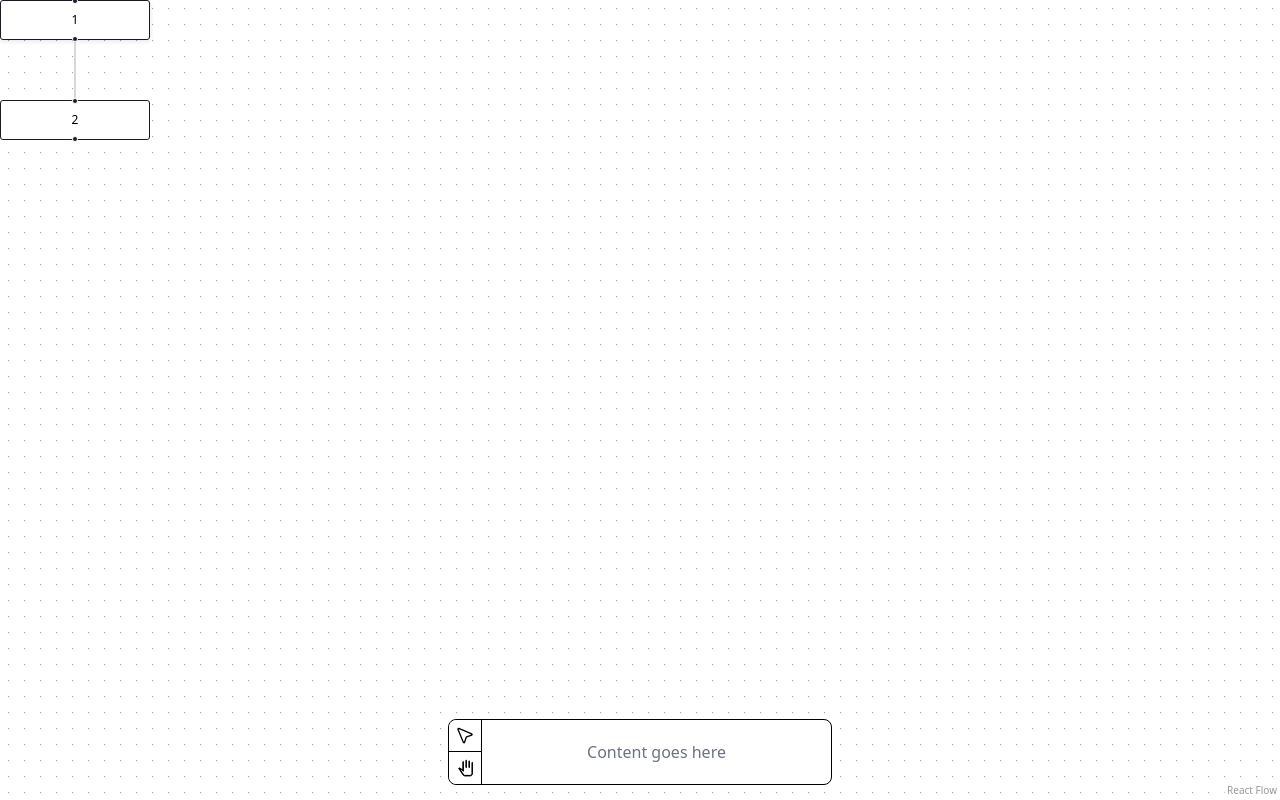
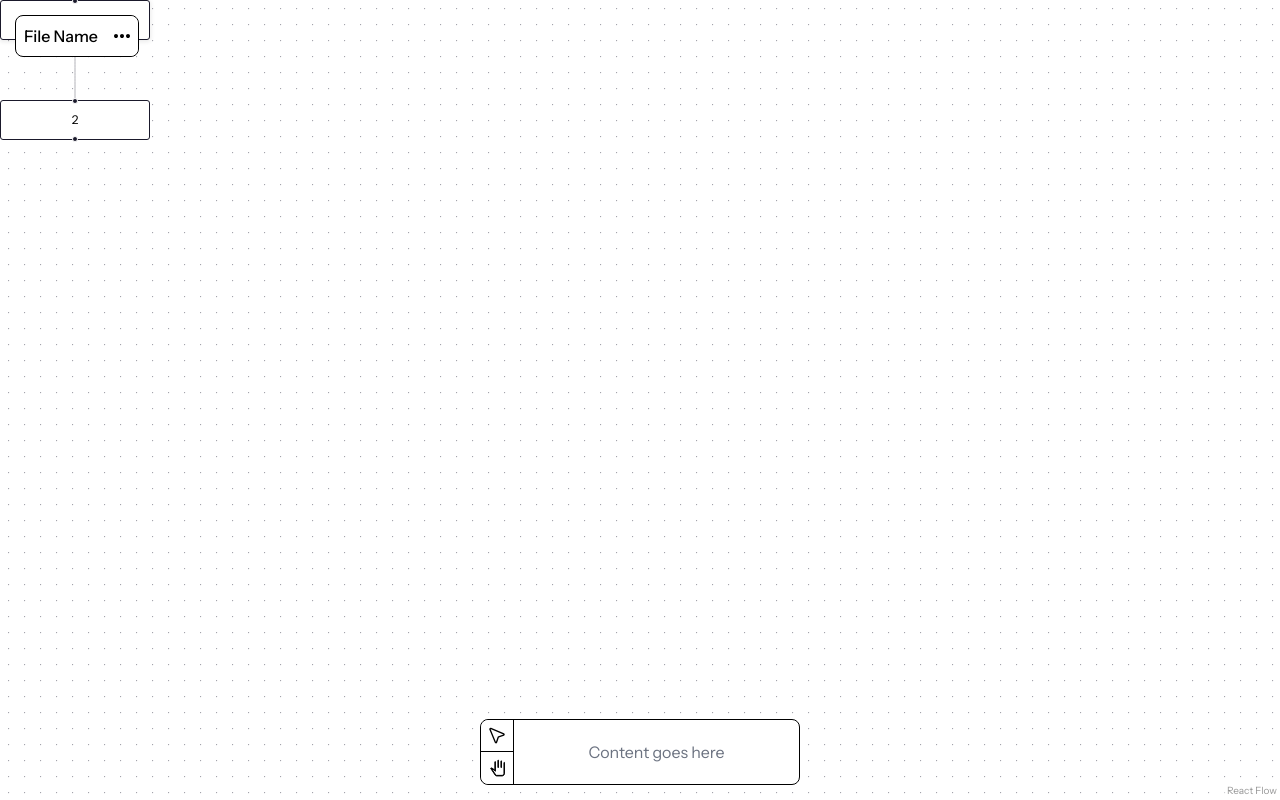
Before and after one commit to aiclub-cl/BNA-Vis, a Next.js app: page / in a window 1280 px wide. Built offline with nearby package versions, Linux system fonts and the light colour scheme.

Commit message:
added export options on the top-left side

```diff
--- a/app/components/Bar.tsx
+++ b/app/components/Bar.tsx
@@ -3,16 +3,16 @@ import Image from 'next/image';
 export default function Bar() {
 
     return (
-        <div className="bg-white border-black border rounded-lg flex w-96">
+        <div className="bg-white border-black border rounded-lg flex w-80">
             {/* Left Side Buttons */}
             <div className="flex flex-col justify-center border-r border-black">
                 {/* Mouse Button */}
                 <button className="flex justify-center items-center w-8 h-8 border-black rounded-tl-lg border-b bg-white hover:bg-gray-200">
-                    <Image src="/mouse.svg" alt="Mouse Icon" width={16} height={16} />
+                    <Image src="/mouse.svg" alt="Mouse Icon" width={16} height={16} draggable={false} />
                 </button>
                 {/* Hand Button */}
                 <button className="flex justify-center items-center w-8 h-8 bg-white rounded-bl-lg hover:bg-gray-200">
-                    <Image src="/hand.svg" alt="Mouse Icon" width={15} height={15} />
+                    <Image src="/hand.svg" alt="Mouse Icon" width={15} height={15} draggable={false} />
                 </button>
             </div>
 
--- /dev/null
+++ b/app/components/FileOptions.tsx
@@ -0,0 +1,19 @@
+import Image from 'next/image';
+import { Menu, MenuButton, MenuItem, MenuItems } from '@headlessui/react';
+
+export default function FileOptions() {
+    return (
+        <div className="bg-white border-black border rounded-lg flex">
+            <p className="py-2 px-2 font-medium">File Name</p>
+            <Menu as="div">
+                <MenuButton className="inline-flex w-full h-full gap-x-1.5 justify-center items-center px-2 bg-white hover:bg-gray-200 rounded-r-lg">
+                    <Image src="/dots.svg" alt="File Options" width={16} height={16} draggable={false} />
+                </MenuButton>
+                <MenuItems as="div" className="absolute left-100 mt-4 w-full bg-white border border-black rounded-lg shadow-lg">
+                    <MenuItem as="button" className="flex items-center px-2 py-2 w-full rounded-t-lg hover:bg-gray-200">Export</MenuItem>
+                    <MenuItem as="button" className="flex items-center px-2 py-2 w-full rounded-b-lg hover:bg-gray-200">New Project</MenuItem>
+                </MenuItems>
+            </Menu>
+        </div>
+    )
+}
--- a/app/globals.css
+++ b/app/globals.css
@@ -1,3 +1,8 @@
+@import url('https://fonts.googleapis.com/css2?family=Instrument+Sans:ital,wght@0,400..700;1,400..700&display=swap');
 @tailwind base;
 @tailwind components;
 @tailwind utilities;
+
+body {
+    @apply font-sans;
+}
--- a/app/page.tsx
+++ b/app/page.tsx
@@ -13,6 +13,7 @@ import {
 
 import '@xyflow/react/dist/style.css';
 import Bar from './components/Bar';
+import FileOptions from './components/FileOptions';
 
 const initialNodes = [
   { id: '1', position: { x: 0, y: 0 }, data: { label: '1' } },
@@ -39,6 +40,7 @@ export default function Home() {
         onConnect={onConnect}
         className="flex-row"
       >
+        <Panel position="top-left"><FileOptions /></Panel>
         <Panel position="bottom-center"><Bar /></Panel>
         <Background variant="dots" gap={16} size={1.2} />
       </ReactFlow>
--- a/package.json
+++ b/package.json
@@ -9,6 +9,7 @@
     "lint": "next lint"
   },
   "dependencies": {
+    "@headlessui/react": "^2.2.0",
     "@xyflow/react": "^12.4.2",
     "next": "15.1.5",
     "react": "^19.0.0",
--- a/tailwind.config.ts
+++ b/tailwind.config.ts
@@ -12,6 +12,9 @@ export default {
         background: "var(--background)",
         foreground: "var(--foreground)",
       },
+      fontFamily: {
+        sans: ['"Instrument Sans"', 'sans-serif'],
+      },
     },
   },
   plugins: [],
```
Also changed, not shown: public/dots.svg (added), 1 other file (tests, documents, lock files or other folders).
